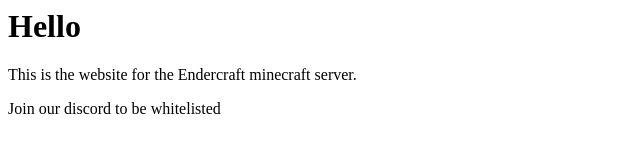
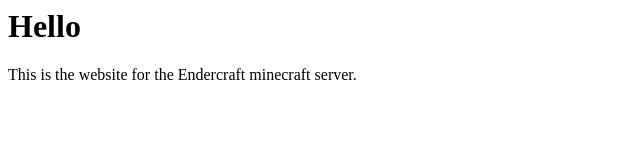
Before and after one commit to Enderplasma/enderplasma.github.io, a plain HTML site: page index.html in a window 1280 px wide. Shown: the whole page, without its empty margins (0-640 px from the left). Drawn offline with Linux system fonts and the light colour scheme.

Commit message:
Update index.html

```diff
--- a/index.html
+++ b/index.html
@@ -5,6 +5,5 @@
 <body>
 <h1>Hello</h1>
   <p>This is the website for the Endercraft minecraft server.</p>
-  <p>Join our discord to be whitelisted</p>
 </body>
 </html>
```
